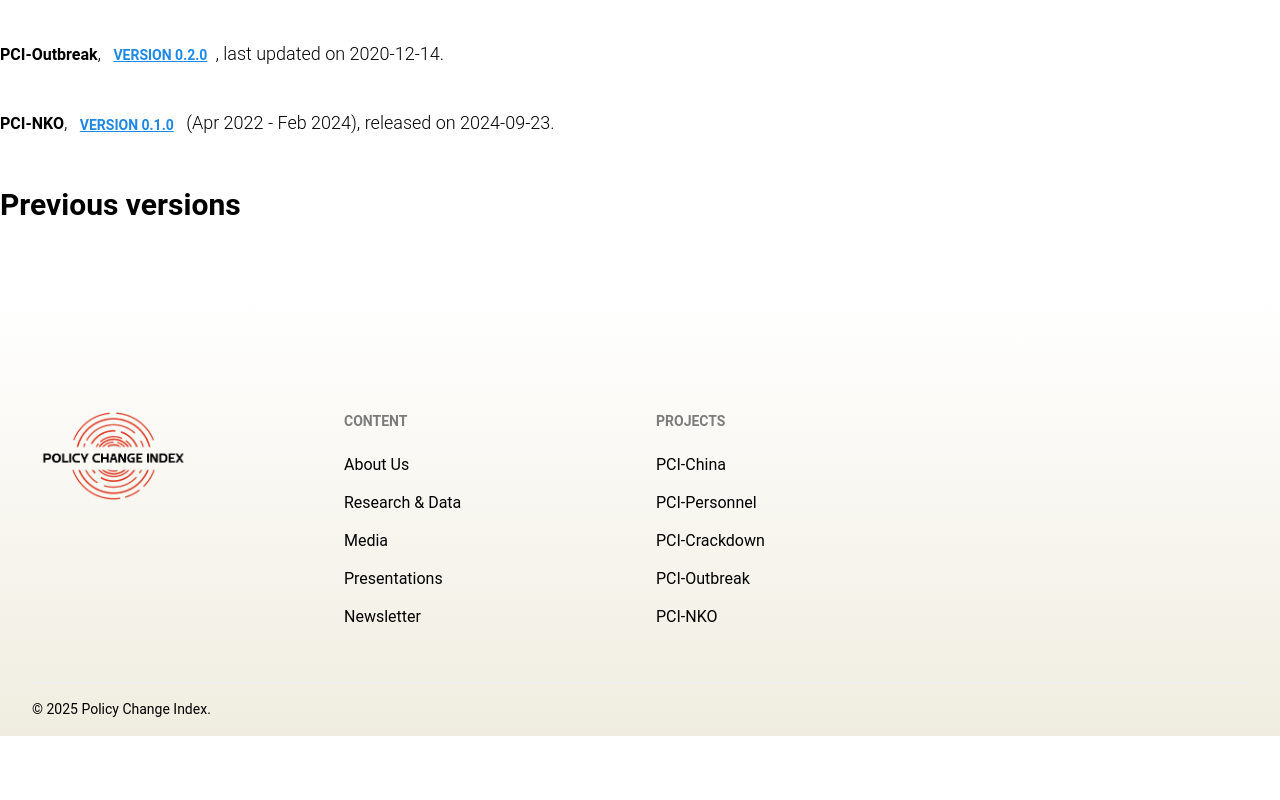
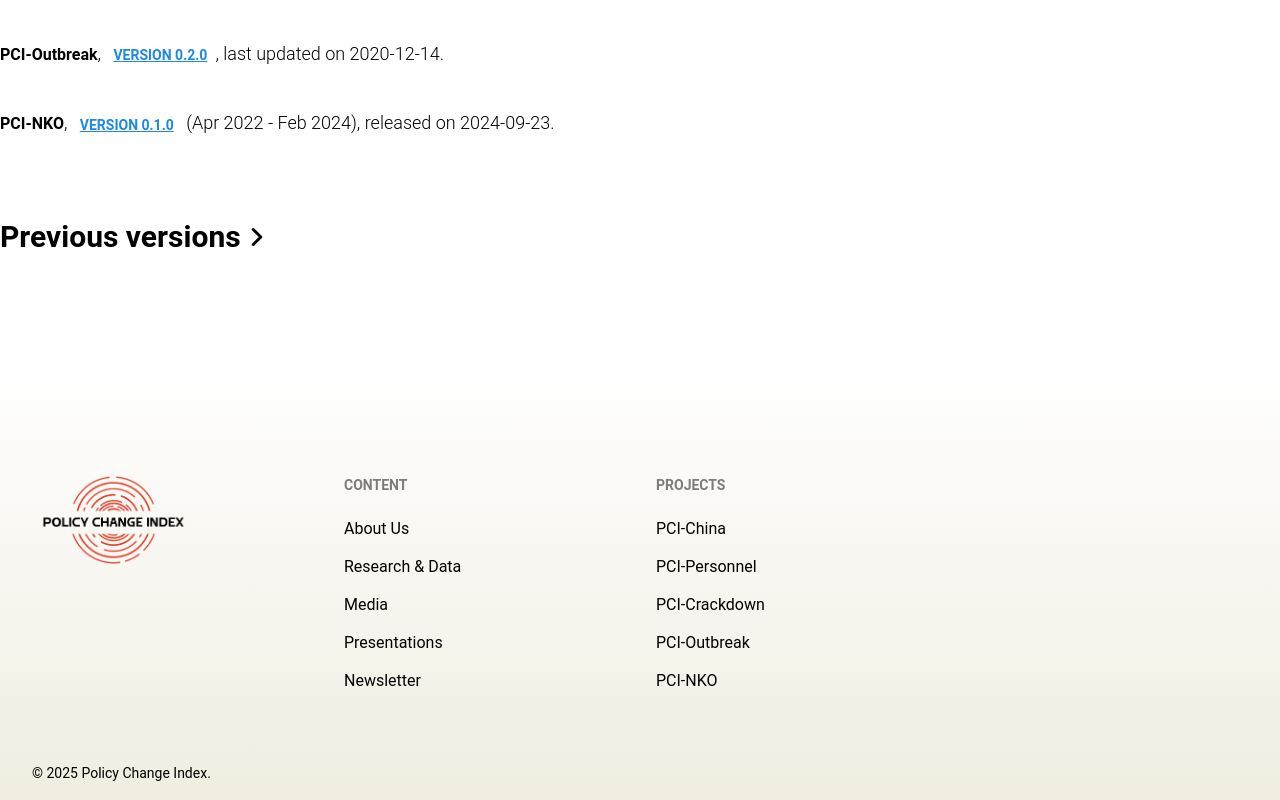
Before and after one commit to PCI-ORG/pci-website-new, a Next.js app: page /research in a window 1280 px wide. Shown: the part 1738-2538 px from the top of the page. Before the commit the page ends 2474 px from the top, so only its background shows below. Built offline with nearby package versions, Linux system fonts and the light colour scheme.

Commit message:
added arrow icon

```diff
--- a/src/app/research/Post.tsx
+++ b/src/app/research/Post.tsx
@@ -40,7 +40,6 @@
                         },
                         ul(props) {
                             const { children } = props;
-                            console.log(children)
                             const ret = (children as Array<any>).filter(
                                 (item) => {
                                     return typeof item == "object";
@@ -81,19 +80,39 @@
                             return (
                                 <>
                                     <Typography
-                                        className="my-8 leading-loose hidden md:inline hover:cursor-pointer hover:drop-shadow-lg transition-all"
+                                        className="my-8 align-middle leading-loose hidden md:inline-block hover:cursor-pointer hover:drop-shadow-lg transition-all"
                                         variant="h3"
                                         onClick={() => setOpen(!open)}
                                     >
                                         {children}
                                     </Typography>
                                     <Typography
-                                        className="my-8 leading-loose md:hidden hover:cursor-pointer hover:drop-shadow-lg transition-all"
+                                        className="my-8 align-middle leading-loose inline-block md:hidden hover:cursor-pointer hover:drop-shadow-lg transition-all"
                                         variant="h5"
                                         onClick={() => setOpen(!open)}
                                     >
                                         {children}
-                                    </Typography>
+                                    </Typography>{" "}
+                                    <div
+                                        className={`inline-block my-8 ${
+                                            open ? "rotate-90" : "rotate-0"
+                                        } transition-all`}
+                                    >
+                                        <svg
+                                            xmlns="http://www.w3.org/2000/svg"
+                                            fill="none"
+                                            viewBox="0 0 24 24"
+                                            strokeWidth={3}
+                                            stroke="currentColor"
+                                            className={`inline-block align-middle size-6`}
+                                        >
+                                            <path
+                                                strokeLinecap="round"
+                                                strokeLinejoin="round"
+                                                d="m8.25 4.5 7.5 7.5-7.5 7.5"
+                                            />
+                                        </svg>
+                                    </div>
                                 </>
                             );
                         },
```
